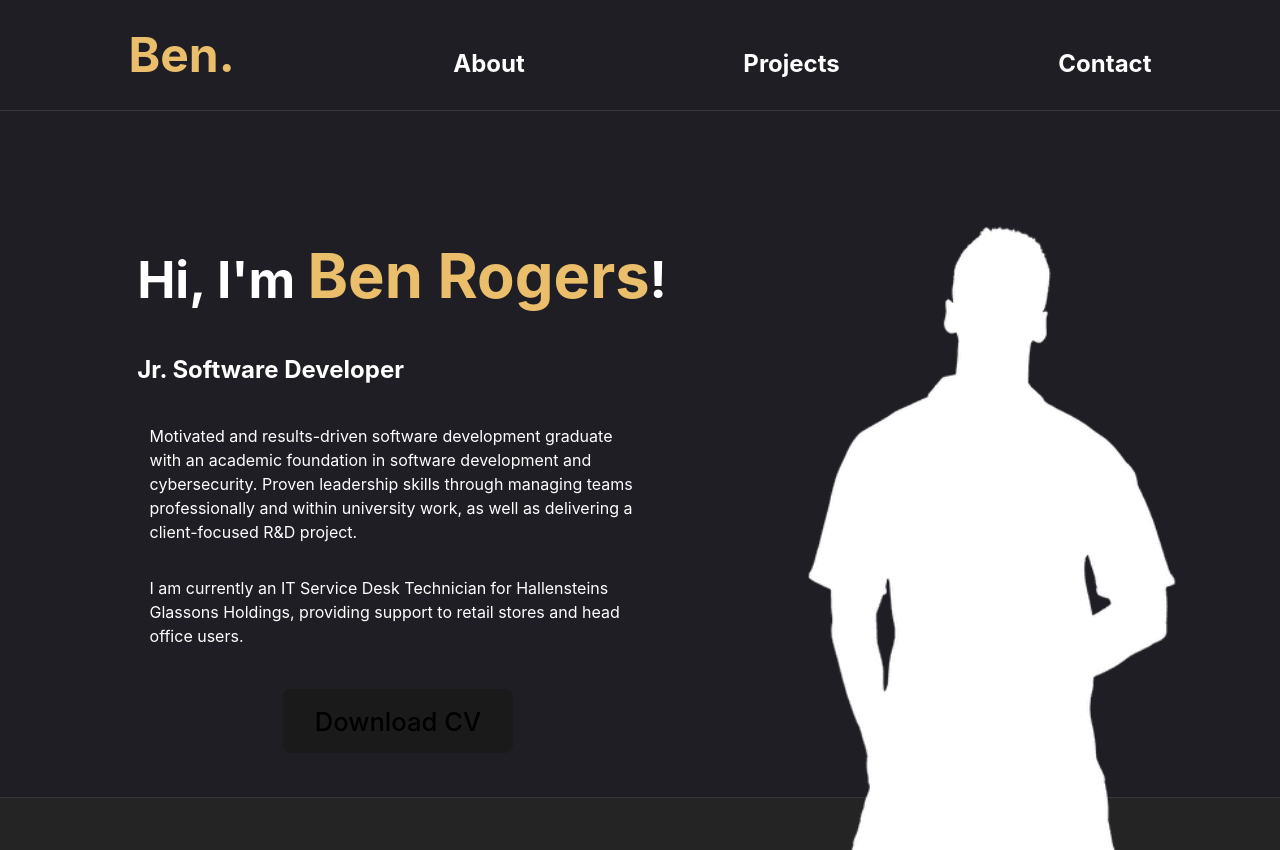
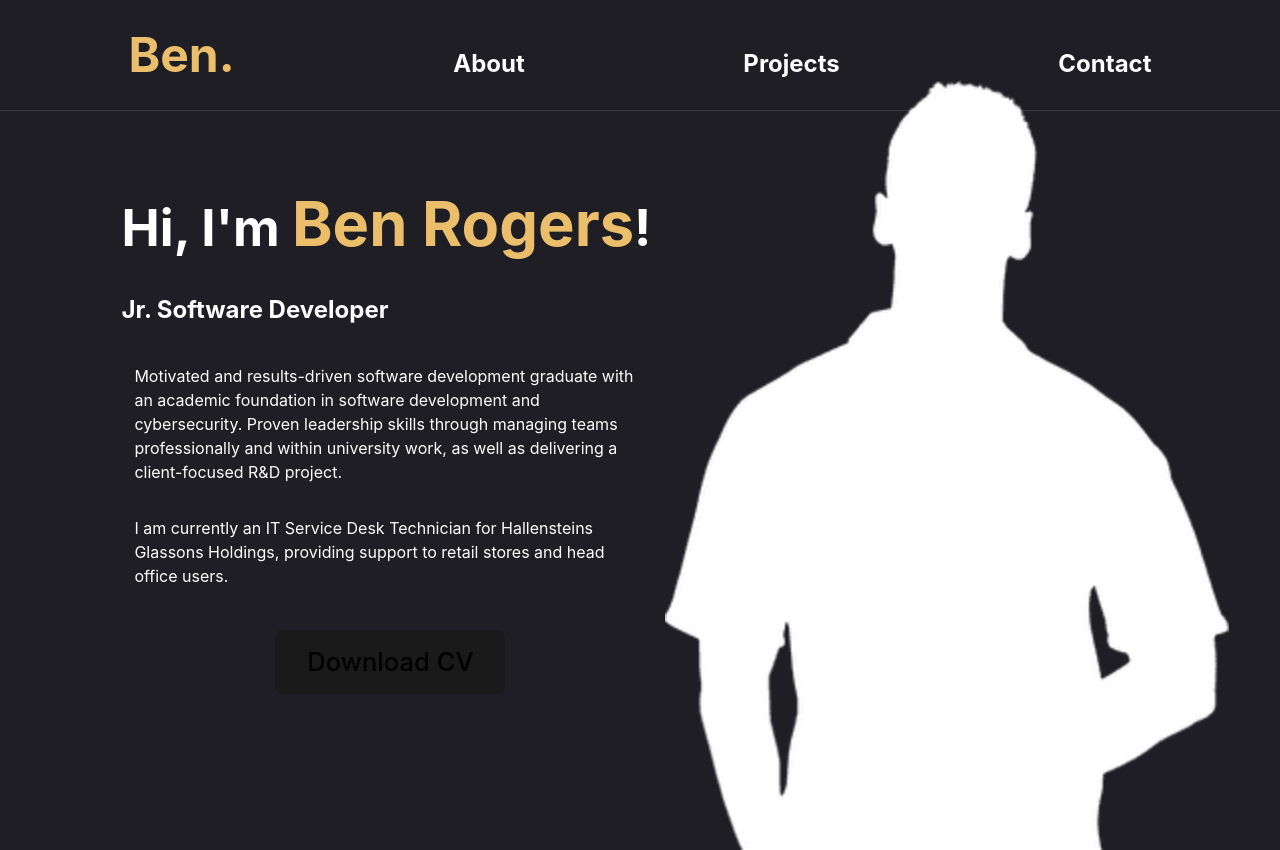
Before and after one commit to BenRogers00/About-me, a React app in the folder about-me/: page /#/ in a window 1280 px wide. After the commit the page ends 800 px from the top, so only its background shows below. Built offline with nearby package versions, Linux system fonts and the light colour scheme; the HTML template or start-up script is replaced by a standard one.

Commit message:
minor styling changes

```diff
--- a/about-me/src/App.jsx
+++ b/about-me/src/App.jsx
@@ -11,15 +11,13 @@ function App() {
       {/* always display nav bar */}
       <Nav />
       {/* set routes for pages */}
-      <nav>
+
       <Routes>
         <Route path="/" element={<Home />} />
         <Route path="/about" element={<About />} />
         <Route path="/contact" element={<Contact />} />
         <Route path="/projects" element={<Projects />} />
       </Routes>
-      </nav>
-
     </>
   );
 }
--- a/about-me/src/index.css
+++ b/about-me/src/index.css
@@ -5,7 +5,7 @@
 
   color-scheme: light dark;
   color: rgba(255, 255, 255, 0.87);
-  background-color: #242424;
+  background-color: #1e1e24;
 
   font-synthesis: none;
   text-rendering: optimizeLegibility;
--- a/about-me/src/styling/Home.css
+++ b/about-me/src/styling/Home.css
@@ -7,7 +7,7 @@ body{
 
 html{
   margin: 0;
-  max-height: 100%;
+  min-height: 100%;
   margin-bottom: 0%;
 }
 
@@ -47,11 +47,13 @@ strong{
 
 .landing-image{
   margin-left: 10%;
-  max-width: 40%;
   align-content: baseline;
-  min-height: 80%;
   scale: 1.3;
   margin-top: 13.5%;
+  position: fixed;
+  bottom: 0;
+  right: 15%;
+  scale: 2;
 }
 
 .home-page{
```
Lines whose indentation alone changed are shown as unchanged.
